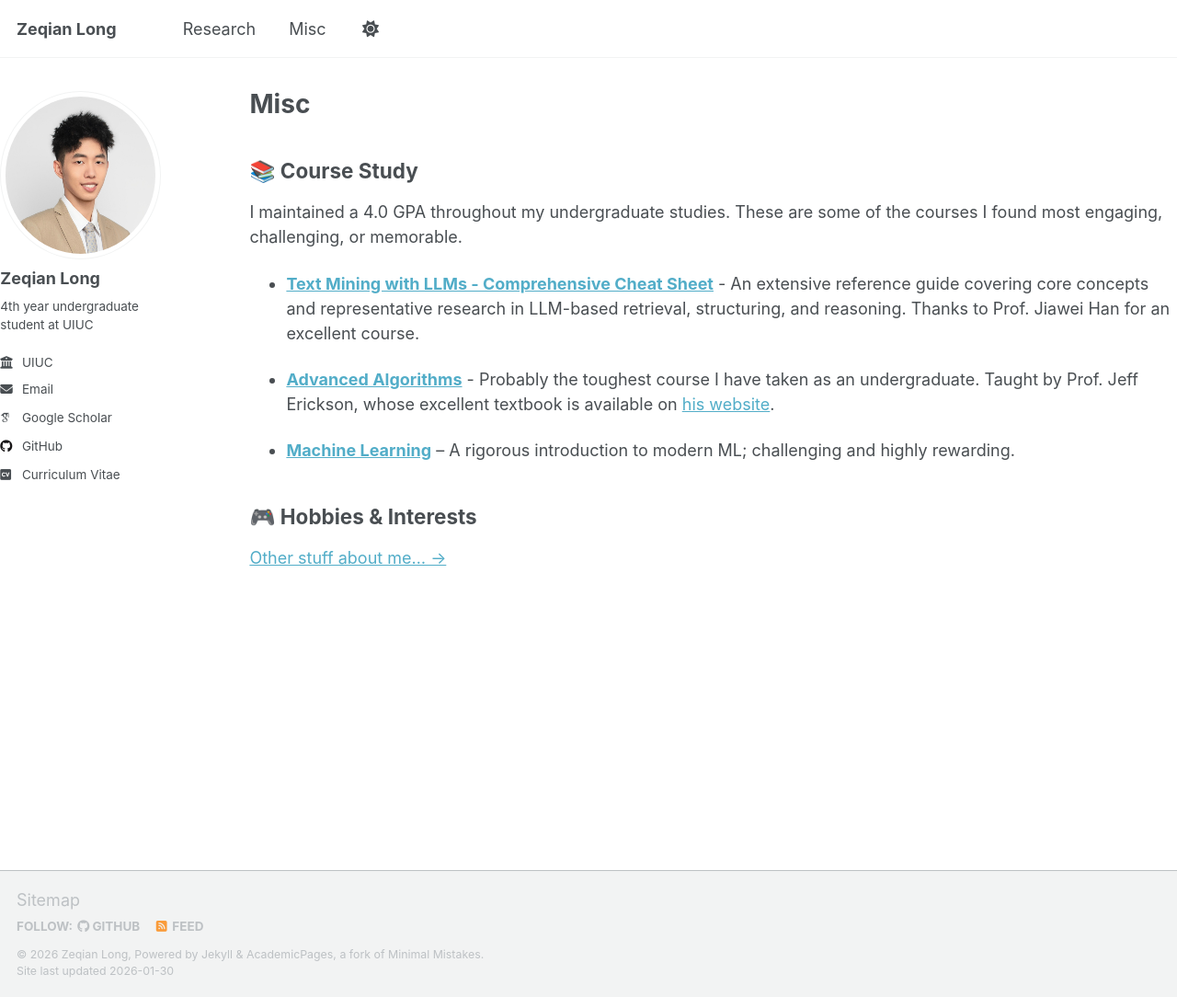
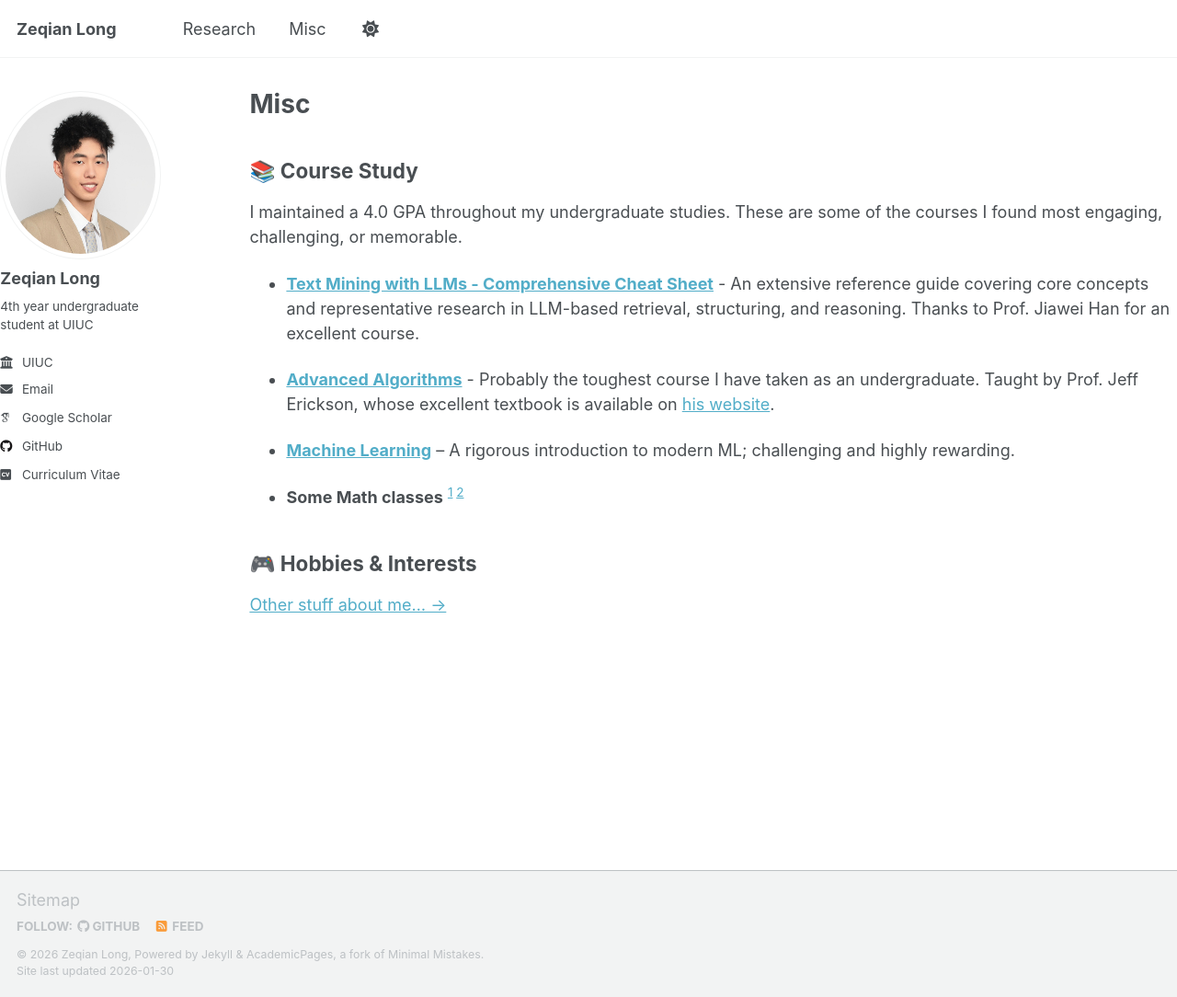
Before and after one commit to Zeqian-Long/Zeqian-Long.github.io, a Jekyll site: the page built from _pages/misc.md, in a window 1280 px wide and 1084 px high. Shown: the whole window at 92% size. Built offline with Jekyll 4.4.1, drawn with Linux system fonts in a browser that asks for light colours; some web fonts are replaced; a script that is not in the unit is left out.

Commit message:
update misc

```diff
--- a/_pages/misc.md
+++ b/_pages/misc.md
@@ -18,6 +18,9 @@ I maintained a 4.0 GPA throughout my undergraduate studies. These are some of th
 
 - **[Machine Learning](https://courses.grainger.illinois.edu/cs446/sp2024/index.html)** – A rigorous introduction to modern ML; challenging and highly rewarding.
 
+- **Some Math classes** <sup>[1](https://lerman.web.illinois.edu/424/s24/424s24hw.html) [2](https://lerman.web.illinois.edu/427/f24/427f24hw.html)</sup>
+
+
 
 
 
```
